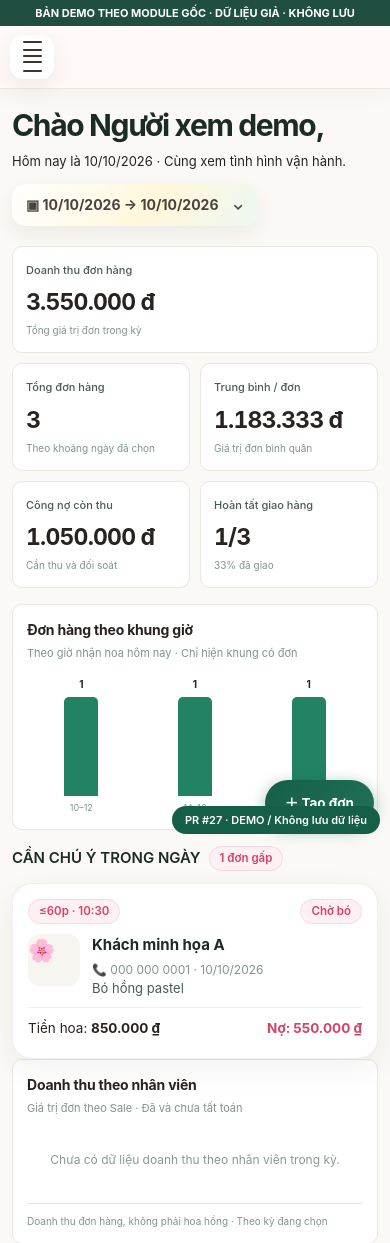
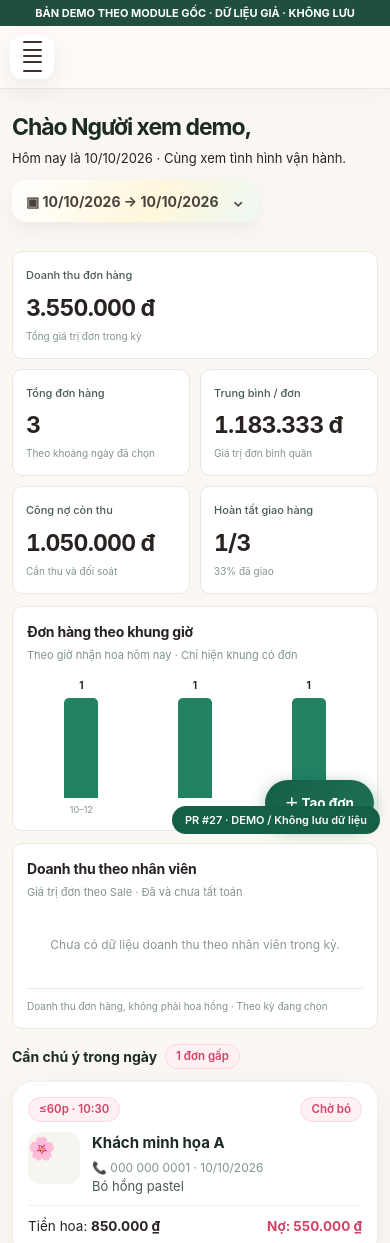
Before and after one commit to AlexT-tech98/meehoasg-ui-demo, a website: page pr27/index.html in a window 390 px wide. Shown: the top 1243 px of the page. Drawn offline with Linux system fonts and the light colour scheme.

Commit message:
Refresh PR27 visual preview - approved dashboard without duplicated panels

```diff
--- a/pr27/assets/meehoa-core.css
+++ b/pr27/assets/meehoa-core.css
@@ -780,6 +780,30 @@ body.mee-page-production .ops-tile .actions{margin-top:auto!important;padding-to
 #content .mee-approved-staff-row{grid-template-columns:minmax(74px,1fr) minmax(30px,1.2fr) minmax(65px,auto)}
 }
 
+/* Approved layout: three actual dashboard sections, no duplicate progress/debt panel. */
+#content:has(.mee-approved-summary){background:#fbf8f4;padding:0 2px 24px;grid-template-rows:auto auto auto auto!important}
+#content:has(.mee-approved-summary) .mee-approved-page-header{padding:7px 0 2px;margin-bottom:15px!important}
+#content:has(.mee-approved-summary) .mee-approved-page-header h1{font-size:23px!important;font-weight:750!important}
+#content:has(.mee-approved-summary) .mee-approved-attention{grid-column:1/-1!important;grid-row:4!important;display:block!important;margin-top:3px!important}
+#content:has(.mee-approved-summary) .mee-approved-attention .dashboard-left{width:100%!important;max-width:none!important}
+#content:has(.mee-approved-summary) .mee-approved-attention .dashboard-right{display:none!important}
+#content:has(.mee-approved-summary) .mee-approved-attention .table-wrap{border:1px solid var(--border)!important;border-radius:10px!important;box-shadow:none!important;background:#fff}
+#content:has(.mee-approved-summary) .mee-approved-attention .control-table{width:100%;border-collapse:collapse}
+#content:has(.mee-approved-summary) .mee-approved-attention .section-head h3{font-size:14px!important;letter-spacing:0!important;text-transform:none!important;font-weight:720!important}
+#content:has(.mee-approved-summary) .mee-approved-attention .section-head{margin-bottom:12px!important}
+#content:has(.mee-approved-summary) .mee-approved-attention .sheet-table th{background:#fafaf8!important;font-size:11px!important}
+#content:has(.mee-approved-summary) .mee-approved-kpi{border-radius:10px!important;background:#fff!important}
+#content:has(.mee-approved-summary) .mee-approved-panel{border-radius:10px!important;background:#fff!important}
+#content:has(.mee-approved-summary) .mee-approved-kpi.revenue{background:#fff!important}
+@media(max-width:760px){
+#content:has(.mee-approved-summary){display:flex!important;flex-direction:column!important;gap:12px!important}
+#content:has(.mee-approved-summary) .mee-approved-summary{order:1!important;width:100%;margin:0!important}
+#content:has(.mee-approved-summary) .mee-approved-page-header{order:0!important}
+#content:has(.mee-approved-summary) #meeHourlySingleV361{order:2!important;width:100%}
+#content:has(.mee-approved-summary) .mee-approved-analytics-sales{order:3!important;width:100%}
+#content:has(.mee-approved-summary) .mee-approved-attention{order:4!important;width:100%}
+}
+
 /* ===== meehoa-v362.css ===== */
 /* Canonical owner: materials AI diagnostics. */
 .mee-ai-error{
```
